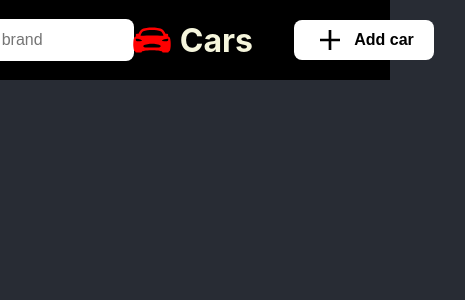
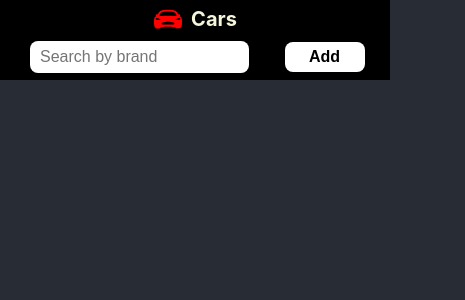
Before and after one commit to Zyar3k/cars-of-the-world_react, a React (Create React App) app: page / in a window 390 px wide. Shown: the top 300 px of the page, 465 px wide, since content can reach past the window. Built offline with nearby package versions, Linux system fonts and the light colour scheme.

Commit message:
Add rwd to header

```diff
--- a/src/components/Header.js
+++ b/src/components/Header.js
@@ -27,7 +27,7 @@ const Header = () => {
 
   return (
     <header className={styles.header}>
-      <div className="container">
+      <div className={`container ${styles.headerContainer}`}>
         <div className={styles.headerItem}>
           <RiSearch2Line />
           <input
@@ -48,7 +48,7 @@ const Header = () => {
           <Link to="/add">
             <button>
               <IoMdAdd />
-              Add car
+              Add
             </button>
           </Link>
         </div>
--- a/src/components/Header.module.scss
+++ b/src/components/Header.module.scss
@@ -81,5 +81,56 @@
   }
 }
 
-@media only screen and (max-width: 600px) {
+@media only screen and (max-width: 767px) {
+  .header {
+    width: 100%;
+    flex-wrap: wrap;
+  }
+
+  .headerContainer {
+    display: flex;
+    flex-wrap: wrap;
+  }
+
+  .headerItem {
+    width: 100%;
+    order: 0;
+
+    &:first-of-type {
+      width: 70%;
+      order: 1;
+      padding-bottom: 4px;
+
+      svg {
+        display: none;
+      }
+    }
+    &:last-of-type {
+      order: 2;
+      padding-bottom: 4px;
+      width: 30%;
+    }
+
+    input {
+      height: 30px;
+    }
+
+    h1 {
+      font-size: 20px;
+
+      svg {
+        height: 30px;
+        width: 30px;
+      }
+    }
+
+    button {
+      height: 30px;
+      width: 80px;
+
+      svg {
+        display: none;
+      }
+    }
+  }
 }
```
